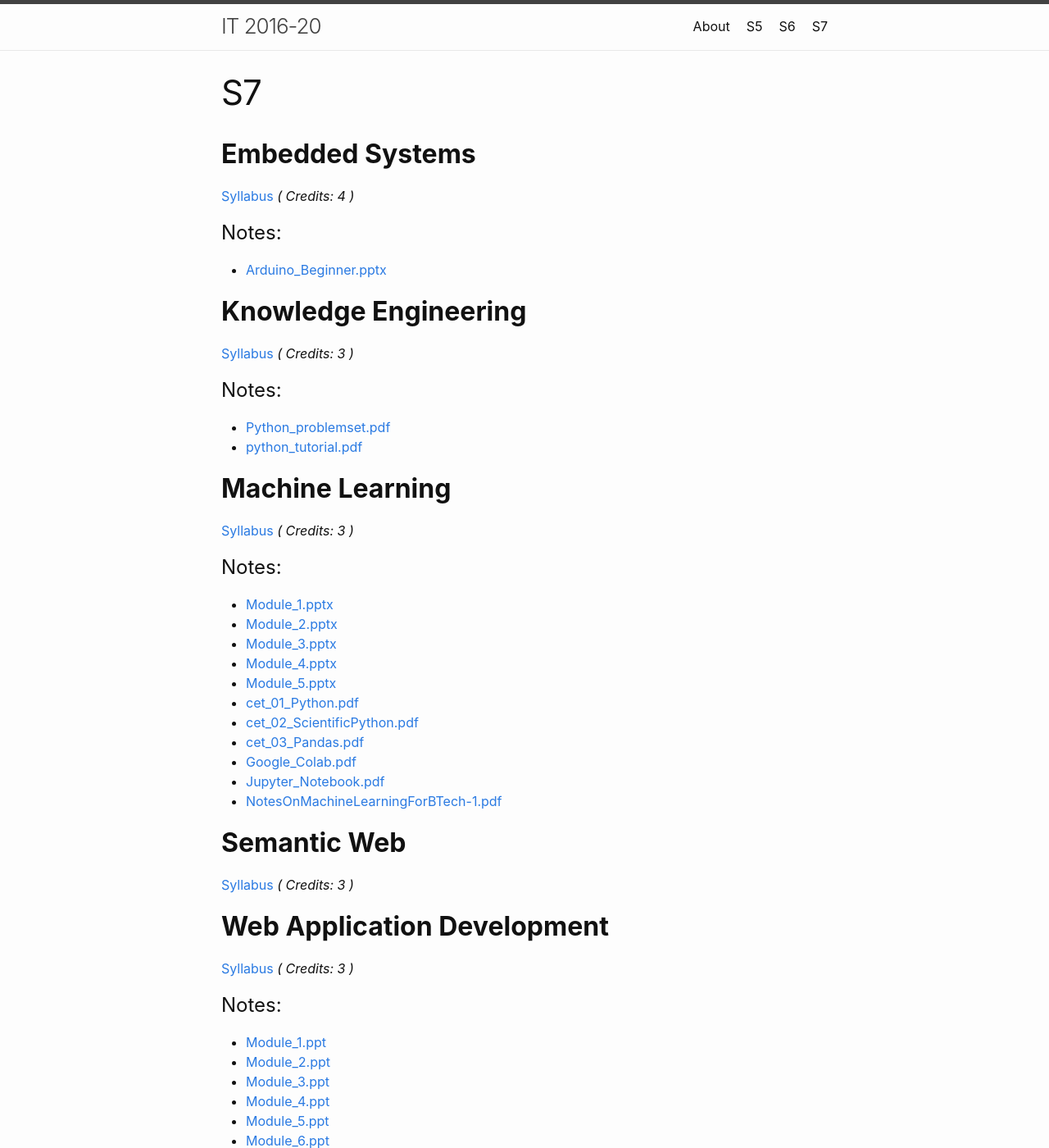
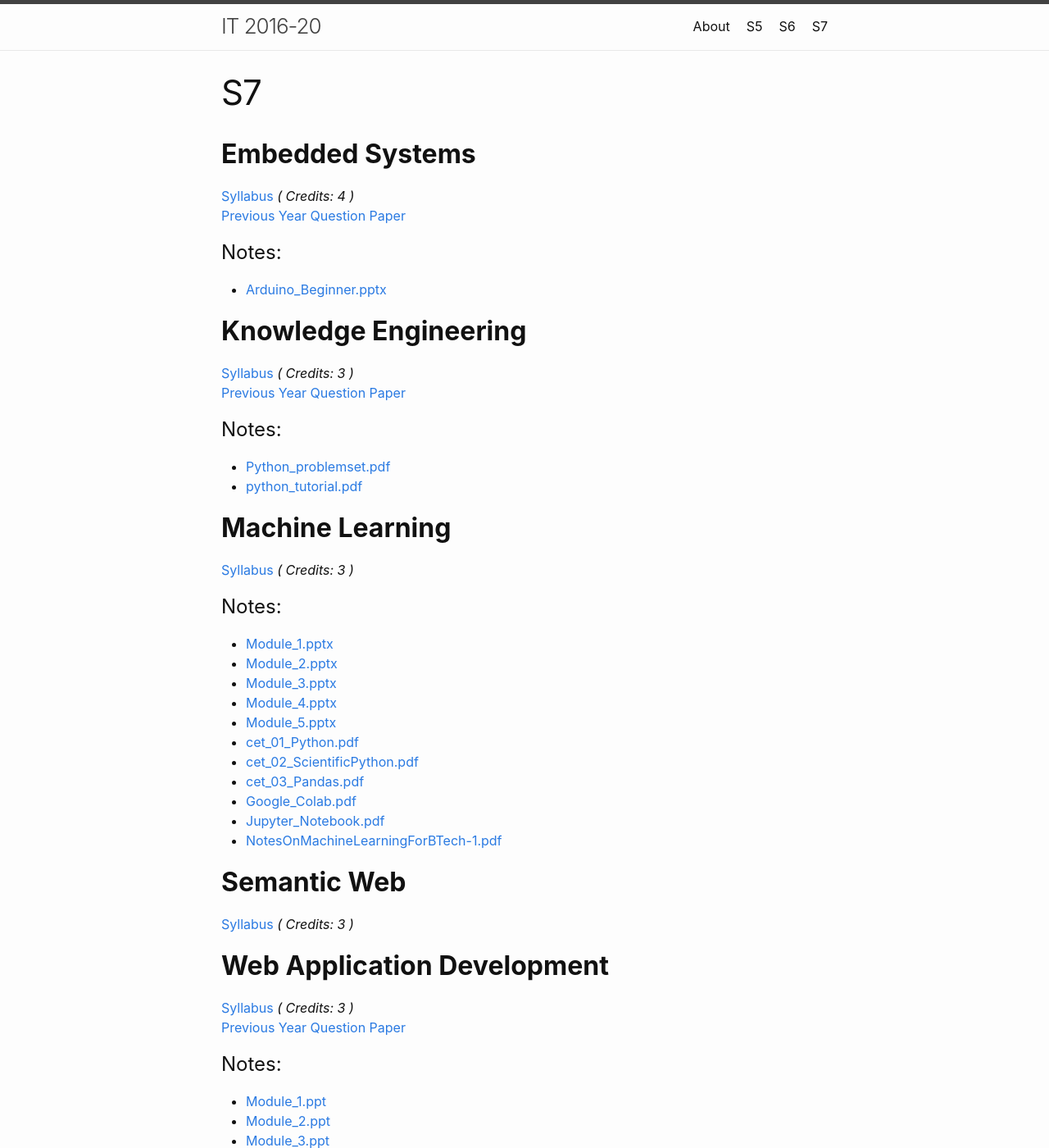
Before and after one commit to IT-GECBH/2020, a Jekyll site: the page built from resources_s7.md, in a window 1280 px wide and 1400 px high. Shown: the whole window at 82% size. Built offline with Jekyll 4.4.1, drawn with Linux system fonts in a browser that asks for light colours; some of the changed text lies outside the part shown.

Commit message:
Update resources_s7.md

```diff
--- a/resources_s7.md
+++ b/resources_s7.md
@@ -5,14 +5,14 @@ permalink: /resources-s7/
 ---
 ## **Embedded Systems**
 [Syllabus](/2020/resources/ES/IT401-Embedded-Systems.pdf) *( Credits: 4 )*  <br />
-<!-- [Previous Year Question Paper][] -->
+[Previous Year Question Paper](/resources/ES/IT401-A.pdf)
 
 # Notes:
 * [Arduino_Beginner.pptx](/resources/ES/Arduino_Beginner.pptx)
 
 ## **Knowledge Engineering**
 [Syllabus](/2020/resources/KE/IT407-Knowledge-Engineering.pdf) *( Credits: 3 )*  <br />
-<!-- [Previous Year Question Paper][] -->
+[Previous Year Question Paper](/resources/KE/IT407-A.pdf)
 
 # Notes:
 * [Python_problemset.pdf](/resources/KE/Python_problemset.pdf)
@@ -40,6 +40,7 @@ permalink: /resources-s7/
 
 ## **Web Application Development**
 [Syllabus](/2020/resources/WAD/IT409-Web-Application-Development.pdf) *( Credits: 3 )*  <br />
+[Previous Year Question Paper](/resources/WAD/IT409-A.pdf)
 
 # Notes:
 * [Module_1.ppt](/resources/WAD/module_1.ppt)
@@ -55,7 +56,7 @@ permalink: /resources-s7/
 
 ## **Mobile Computing**
 [Syllabus](/2020/resources/MC/IT403-Mobile-Computing.pdf) *( Credits: 3 )*  <br />
-<!-- [Previous Year Question Paper][] -->
+[Previous Year Question Paper](/resources/MC/IT403-A.pdf)
 
 ## **Internetworking**
 [Syllabus](/2020/resources/INT/IT405-Internetworking-with-TCP-IP.pdf) *( Credits: 3 )*  <br />
```
